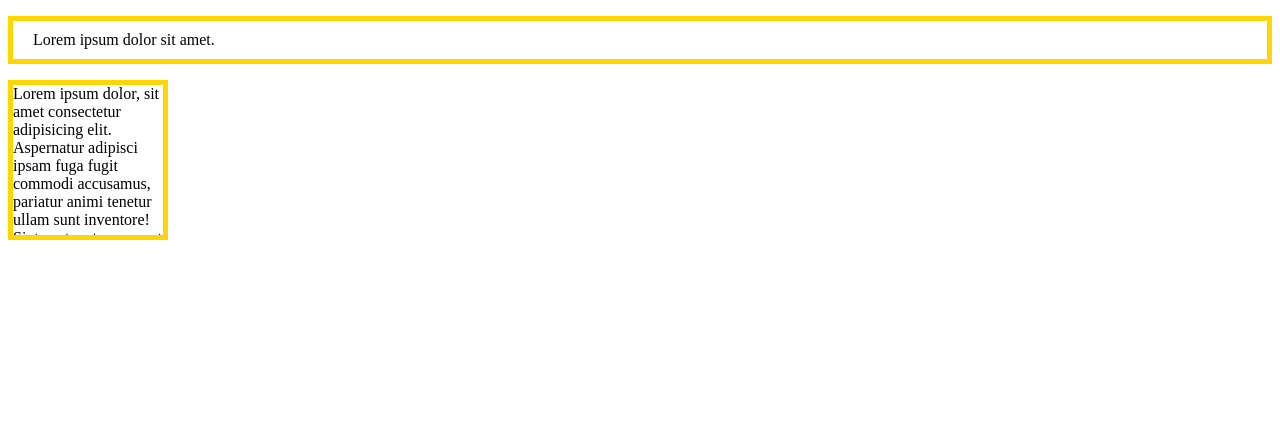
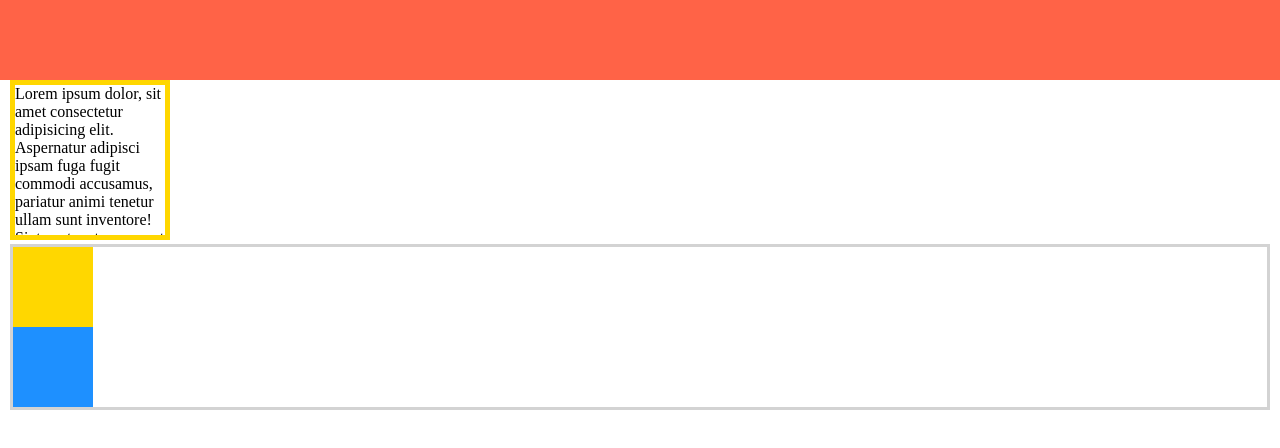
Before and after one commit to NebulaKung/Basic-HTML, a plain HTML site: page index2.html in a window 1280 px wide. Shown: the top 448 px of the page. Drawn offline with Linux system fonts and the light colour scheme.

Commit message:
_Positioning add

```diff
--- a/css/styles2.css
+++ b/css/styles2.css
@@ -1,3 +1,7 @@
+body {
+    margin: 10px;
+    height: 200vh;
+}
 /* * {
     box-sizing: border-box;
 } */
@@ -17,3 +21,26 @@ p {
     display: inline-block;
     overflow: auto;
 }
+.boxes {
+    border: 3px solid lightgray;
+}
+.boxx {
+    width: 5rem;
+    height: 5rem;
+}
+.box-one{
+    background: gold;
+}
+.box-two {
+    background: tomato;
+    position: fixed;
+    top: 0;
+    right: 0rem;
+    left: 0rem;
+    width: auto;
+    z-index: 99;  /*คล้าย layer ในโปรแกรมวาดรูป*/
+
+}
+.box-three {
+    background: dodgerblue;
+}
--- a/index2.html
+++ b/index2.html
@@ -16,5 +16,10 @@
       Nobis quisquam quasi sunt sint, culpa ullam provident tenetur impedit
       molestiae eos eaque, voluptatibus fugit reiciendis. Recusandae, ipsa unde.
     </div>
+    <div class="boxes">
+      <div class="boxx box-one"></div>
+      <div class="boxx box-two"></div>
+      <div class="boxx box-three"></div>
+    </div>
   </body>
 </html>
```
